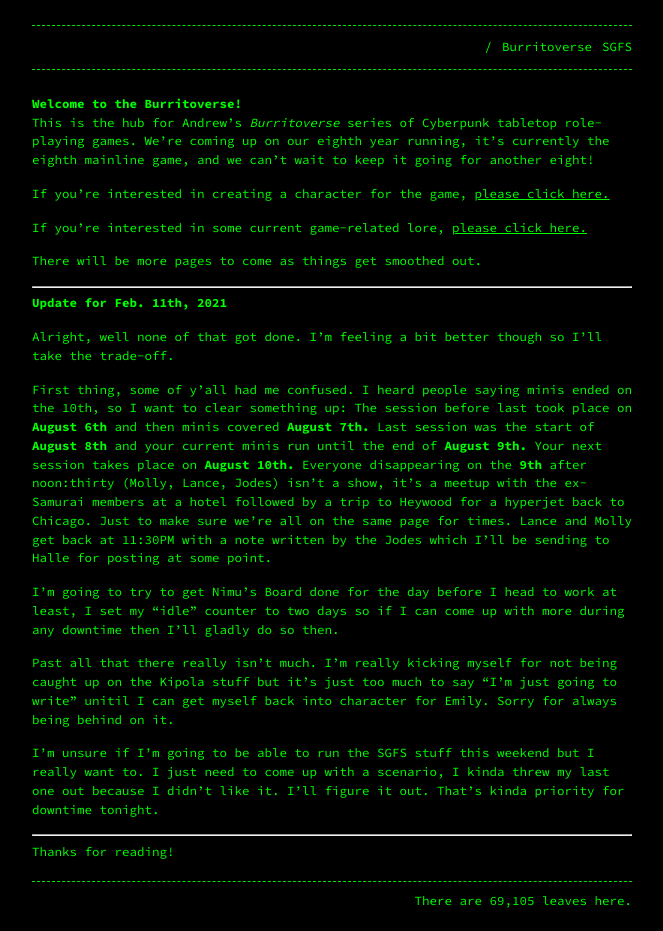
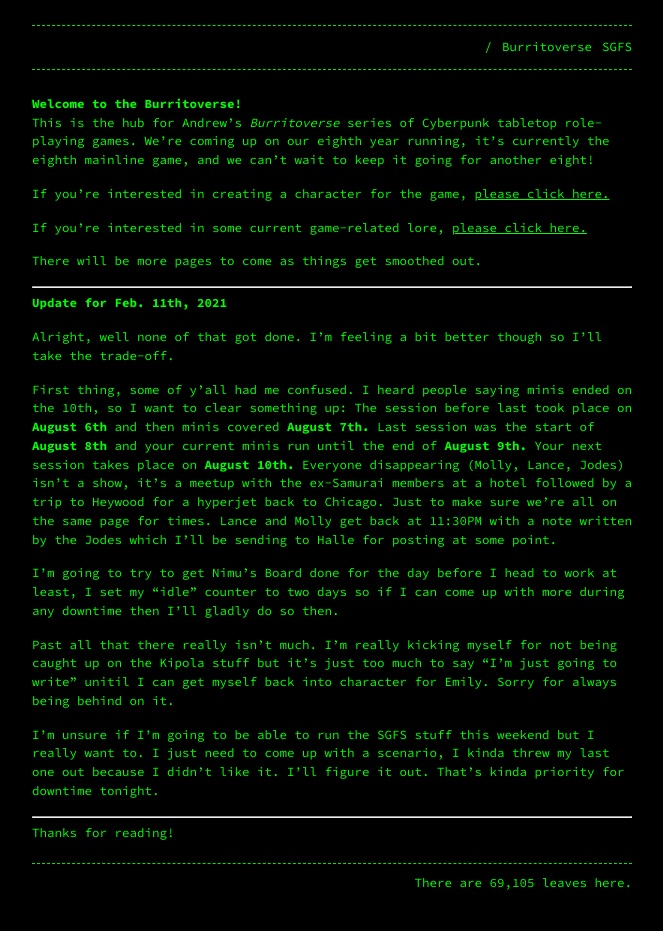
Before and after one commit to Terwilliger69105/69105.github.io, a Jekyll site: the page built from burritoverse.md, in a window 1280 px wide. Shown: the whole page, without its empty margins (308-971 px from the left). Built offline with Jekyll 4.4.1, drawn with Linux system fonts in a browser that asks for light colours; our own code applies the rules of GitHub Pages for plain Markdown files.

Commit message:
Update burritoverse.md

```diff
--- a/burritoverse.md
+++ b/burritoverse.md
@@ -19,7 +19,7 @@ There will be more pages to come as things get smoothed out.
 
 Alright, well none of that got done. I'm feeling a bit better though so I'll take the trade-off.
 
-First thing, some of y'all had me confused. I heard people saying minis ended on the 10th, so I want to clear something up: The session before last took place on **August 6th** and then minis covered **August 7th.** Last session was the start of **August 8th** and your current minis run until the end of **August 9th.** Your next session takes place on **August 10th.** Everyone disappearing on the **9th** after noon:thirty (Molly, Lance, Jodes) isn't a show, it's a meetup with the ex-Samurai members at a hotel followed by a trip to Heywood for a hyperjet back to Chicago. Just to make sure we're all on the same page for times. Lance and Molly get back at 11:30PM with a note written by the Jodes which I'll be sending to Halle for posting at some point.
+First thing, some of y'all had me confused. I heard people saying minis ended on the 10th, so I want to clear something up: The session before last took place on **August 6th** and then minis covered **August 7th.** Last session was the start of **August 8th** and your current minis run until the end of **August 9th.** Your next session takes place on **August 10th.** Everyone disappearing (Molly, Lance, Jodes) isn't a show, it's a meetup with the ex-Samurai members at a hotel followed by a trip to Heywood for a hyperjet back to Chicago. Just to make sure we're all on the same page for times. Lance and Molly get back at 11:30PM with a note written by the Jodes which I'll be sending to Halle for posting at some point.
 
 I'm going to try to get Nimu's Board done for the day before I head to work at least, I set my "idle" counter to two days so if I can come up with more during any downtime then I'll gladly do so then.
 
```
